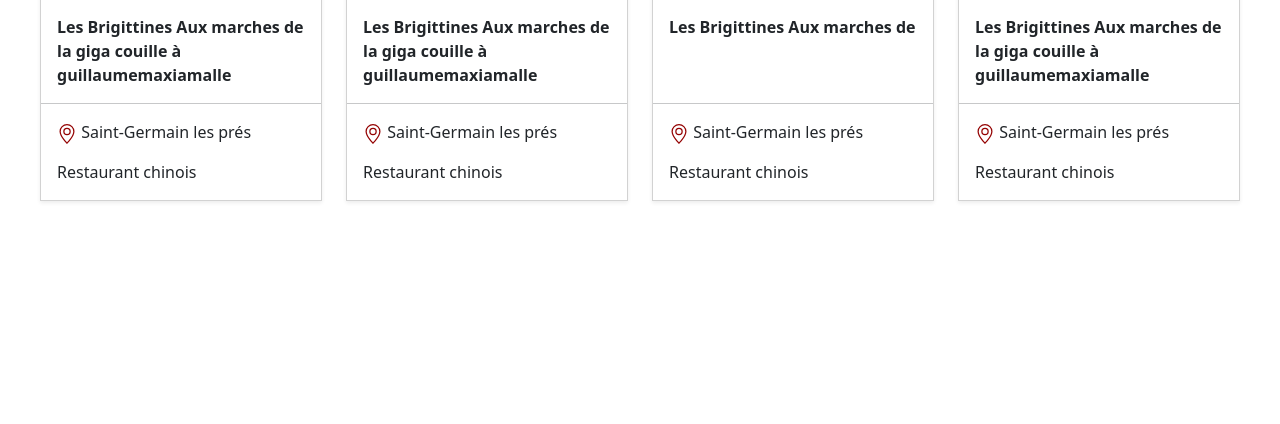
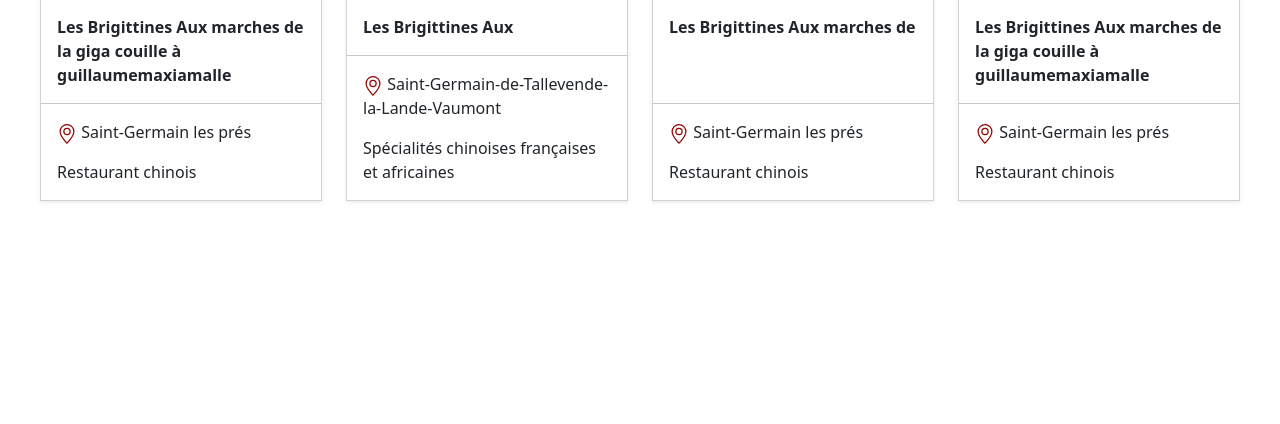
Before and after one commit to JeremSSJ/Manjou, a PHP site: page / in a window 1280 px wide. Shown: the part 274-698 px from the top of the page. Run offline with PHP 8.4, Linux system fonts and the light colour scheme; some libraries are stand-ins or nearby versions.

Commit message:
presque fini ads

```diff
--- a/view/ads/ads.php
+++ b/view/ads/ads.php
@@ -34,21 +34,20 @@
 
             <img class="img-resize" src="img/5.png">
 
-            <div class="px-3 py-3">
-                <b class="fs-6">Les Brigittines Aux marches de la giga couille à guillaumemaxiamalle</b>
-            </div>
+
+            <b class="px-3 py-3">Les Brigittines Aux marches de la giga couille à guillaumemaxiamalle</b>
 
             <hr class="mt-auto ">
 
             <div class="px-3">
-                <p class="fs-6">
+                <p>
                     <svg xmlns="http://www.w3.org/2000/svg" width="20" height="20" fill="#940202" class="bi bi-geo-alt" viewBox="0 0 16 16">
                         <path d="M12.166 8.94c-.524 1.062-1.234 2.12-1.96 3.07A31.493 31.493 0 0 1 8 14.58a31.481 31.481 0 0 1-2.206-2.57c-.726-.95-1.436-2.008-1.96-3.07C3.304 7.867 3 6.862 3 6a5 5 0 0 1 10 0c0 .862-.305 1.867-.834 2.94zM8 16s6-5.686 6-10A6 6 0 0 0 2 6c0 4.314 6 10 6 10z"/>
                         <path d="M8 8a2 2 0 1 1 0-4 2 2 0 0 1 0 4zm0 1a3 3 0 1 0 0-6 3 3 0 0 0 0 6z"/>
                     </svg>
                     Saint-Germain les prés
                  </p>
-                <p class="fs-6">Restaurant chinois</p>
+                <p>Restaurant chinois</p>
             </div>
         </div>
     </div>
@@ -63,21 +62,21 @@
 
             <img class="img-resize" src="img/2.jpg">
 
-            <div class="px-3 py-3">
-                <b class="fs-6">Les Brigittines Aux marches de la giga couille à guillaumemaxiamalle</b>
-            </div>
+
+                <b class="px-3 py-3">Les Brigittines Aux</b>
+
 
             <hr class="mt-auto ">
 
             <div class="px-3">
-                <p class="fs-6">
+                <p>
                     <svg xmlns="http://www.w3.org/2000/svg" width="20" height="20" fill="#940202" class="bi bi-geo-alt" viewBox="0 0 16 16">
                         <path d="M12.166 8.94c-.524 1.062-1.234 2.12-1.96 3.07A31.493 31.493 0 0 1 8 14.58a31.481 31.481 0 0 1-2.206-2.57c-.726-.95-1.436-2.008-1.96-3.07C3.304 7.867 3 6.862 3 6a5 5 0 0 1 10 0c0 .862-.305 1.867-.834 2.94zM8 16s6-5.686 6-10A6 6 0 0 0 2 6c0 4.314 6 10 6 10z"/>
                         <path d="M8 8a2 2 0 1 1 0-4 2 2 0 0 1 0 4zm0 1a3 3 0 1 0 0-6 3 3 0 0 0 0 6z"/>
                     </svg>
-                    Saint-Germain les prés
+                    Saint-Germain-de-Tallevende-la-Lande-Vaumont
                  </p>
-                <p class="fs-6">Restaurant chinois</p>
+                <p>Spécialités chinoises françaises et africaines</p>
             </div>
         </div>
     </div>
@@ -92,21 +91,21 @@
 
             <img class="img-resize" src="img/3.jpg">
 
-            <div class="px-3 py-3">
-                <b class="fs-6">Les Brigittines Aux marches de</b>
-            </div>
+
+                <b class="px-3 py-3">Les Brigittines Aux marches de</b>
+
 
             <hr class="mt-auto ">
 
             <div class="px-3">
-                <p class="fs-6">
+                <p>
                     <svg xmlns="http://www.w3.org/2000/svg" width="20" height="20" fill="#940202" class="bi bi-geo-alt" viewBox="0 0 16 16">
                         <path d="M12.166 8.94c-.524 1.062-1.234 2.12-1.96 3.07A31.493 31.493 0 0 1 8 14.58a31.481 31.481 0 0 1-2.206-2.57c-.726-.95-1.436-2.008-1.96-3.07C3.304 7.867 3 6.862 3 6a5 5 0 0 1 10 0c0 .862-.305 1.867-.834 2.94zM8 16s6-5.686 6-10A6 6 0 0 0 2 6c0 4.314 6 10 6 10z"/>
                         <path d="M8 8a2 2 0 1 1 0-4 2 2 0 0 1 0 4zm0 1a3 3 0 1 0 0-6 3 3 0 0 0 0 6z"/>
                     </svg>
                     Saint-Germain les prés
                  </p>
-                <p class="fs-6">Restaurant chinois</p>
+                <p>Restaurant chinois</p>
             </div>
         </div>
     </div>
@@ -121,24 +120,26 @@
 
             <img class="img-resize" src="img/4.jpg">
 
-            <div class="px-3 py-3">
-                <b class="fs-6">Les Brigittines Aux marches de la giga couille à guillaumemaxiamalle</b>
-            </div>
+
+                <b class="px-3 py-3">Les Brigittines Aux marches de la giga couille à guillaumemaxiamalle</b>
+
 
             <hr class="mt-auto ">
 
             <div class="px-3">
-                <p class="fs-6">
+                <p>
                     <svg xmlns="http://www.w3.org/2000/svg" width="20" height="20" fill="#940202" class="bi bi-geo-alt" viewBox="0 0 16 16">
                         <path d="M12.166 8.94c-.524 1.062-1.234 2.12-1.96 3.07A31.493 31.493 0 0 1 8 14.58a31.481 31.481 0 0 1-2.206-2.57c-.726-.95-1.436-2.008-1.96-3.07C3.304 7.867 3 6.862 3 6a5 5 0 0 1 10 0c0 .862-.305 1.867-.834 2.94zM8 16s6-5.686 6-10A6 6 0 0 0 2 6c0 4.314 6 10 6 10z"/>
                         <path d="M8 8a2 2 0 1 1 0-4 2 2 0 0 1 0 4zm0 1a3 3 0 1 0 0-6 3 3 0 0 0 0 6z"/>
                     </svg>
                     Saint-Germain les prés
                  </p>
-                <p class="fs-6">Restaurant chinois</p>
+                <p>Restaurant chinois</p>
             </div>
         </div>
     </div>
+
+
 
     </div>
 </div>
@@ -186,4 +187,14 @@
             $(this).html('<svg xmlns="http://www.w3.org/2000/svg" width="30" height="30" fill="#EDB50C" class="bi bi-star" viewBox="0 0 16 16"><path d="M2.866 14.85c-.078.444.36.791.746.593l4.39-2.256 4.389 2.256c.386.198.824-.149.746-.592l-.83-4.73 3.522-3.356c.33-.314.16-.888-.282-.95l-4.898-.696L8.465.792a.513.513 0 0 0-.927 0L5.354 5.12l-4.898.696c-.441.062-.612.636-.283.95l3.523 3.356-.83 4.73zm4.905-2.767-3.686 1.894.694-3.957a.565.565 0 0 0-.163-.505L1.71 6.745l4.052-.576a.525.525 0 0 0 .393-.288L8 2.223l1.847 3.658a.525.525 0 0 0 .393.288l4.052.575-2.906 2.77a.565.565 0 0 0-.163.506l.694 3.957-3.686-1.894a.503.503 0 0 0-.461 0z"/></svg>');
         }
     });
+
+
+
+    $("[id^=annonce]:not(span)").click(
+        function()
+        {
+
+            alert('pd');
+        }
+    );
 </script>
```
